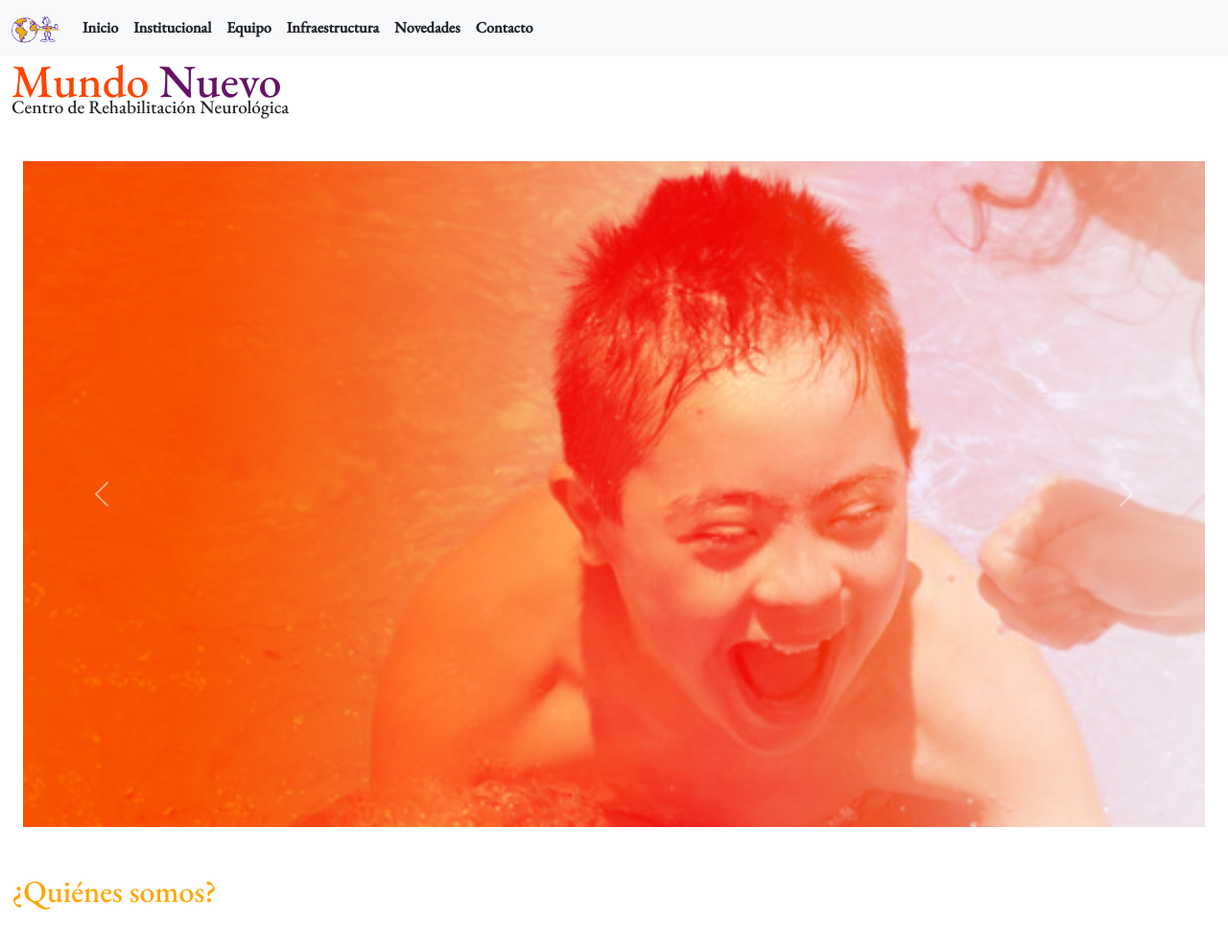
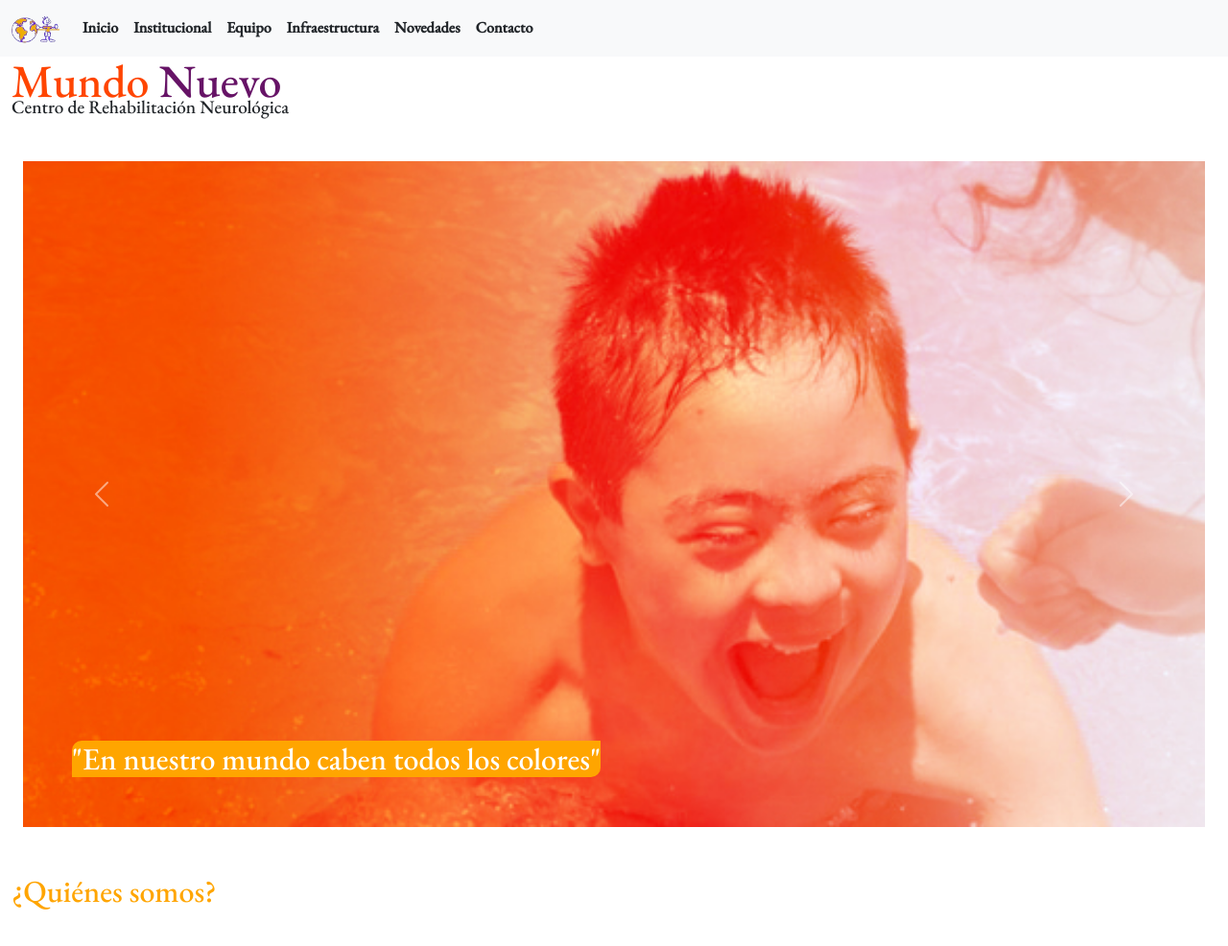
Before and after one commit to DiegoDelgado82/webMundoNuevoResponsive, a plain HTML site: page index.html in a window 1280 px wide. Shown: the top 986 px of the page at 96% size. Drawn offline with nearby package versions, Linux system fonts and the light colour scheme; grey boxes are pictures that could not be loaded.

Commit message:
cargando titulo a carousel

```diff
--- a/index.html
+++ b/index.html
@@ -1,6 +1,7 @@
 <!DOCTYPE html>
 <html lang="es">
   <head>
+
     <meta charset="utf-8" />
     <meta name="viewport" content="width=device-width, initial-scale=1" />
     <meta
@@ -41,7 +42,8 @@
     <title>Mundo Nuevo. Página Principal</title>
   </head>
 
-  <body>
+  <body >
+
     <header class="d-inline-block z-3">
       <nav class="navbar navbar-expand-lg bg-body-tertiary navbar opacity-10">
         <div class="container-fluid">
@@ -121,11 +123,16 @@
           </p>
           <div
             id="carouselExampleRide"
-            class="carousel slide mt-5 d-block row container-fluid"
+            class="carousel slide mt-5 d-block row container-fluid "
             data-bs-ride="true"
           >
+
             <!--  EL diagnostico no es una sentencia sino un pasaporte para buscar el apoyo que se necesita para ser feliz-->
-            <div class="carousel-inner col-4">
+            <div class="carousel-inner  col-4 " >
+              <div class="container-fluid">
+                <h2 class="textoCarousel ">"En nuestro mundo caben todos los colores"</h2>
+
+              </div>
               <div class="carousel-item active carouselIndex">
                 <img
                   class="d-block w-100 imgCarousel"
--- a/scss/_index.scss
+++ b/scss/_index.scss
@@ -1,6 +1,8 @@
 $fuente: "EB Garamond", serif;
 $colorBack:orangered;
 $colorBackClaro:orange;
+$size:25px;
+
 
 @mixin estiloFijo {
   z-index: 2;
@@ -38,7 +40,18 @@ body {
   {
     @include estiloNaranja;
   }
+.textoCarousel
+{
+  position: absolute;
+  z-index: 1;
+  top:87%;
+  left:5%;
+  color:white;
 
+  background-color: orange;
+  border-radius: 10px 0px;
+
+}
 
   header {
     position: fixed;
--- a/scss/_infraestructura.scss
+++ b/scss/_infraestructura.scss
@@ -4,9 +4,3 @@
     height: 200%;
     z-index: 2;
 }
-
-.imgCardGaleria{
-  // background: rgb(241,66,16);
-   // background: linear-gradient(45deg, rgba(241,66,16,1) 0%, rgba(241,187,13,1) 100%, rgba(0,212,255,1) 100%);
-
-}
```
Also changed, not shown: css/main.css, js/function.js (line endings or trailing spaces), 1 other file.
